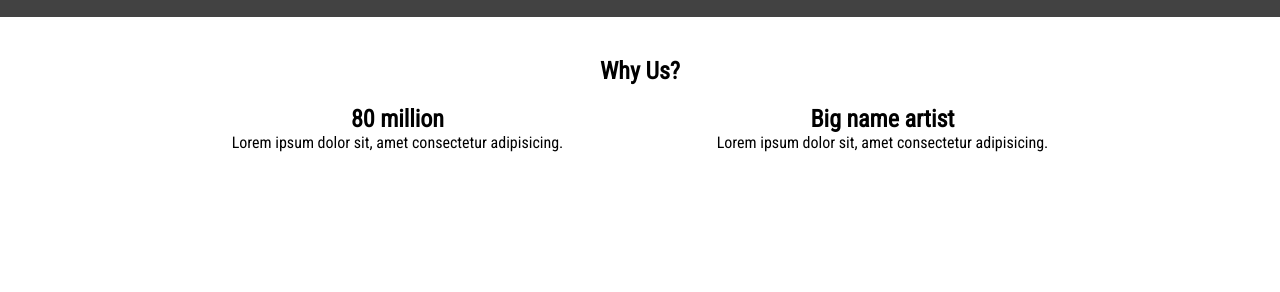
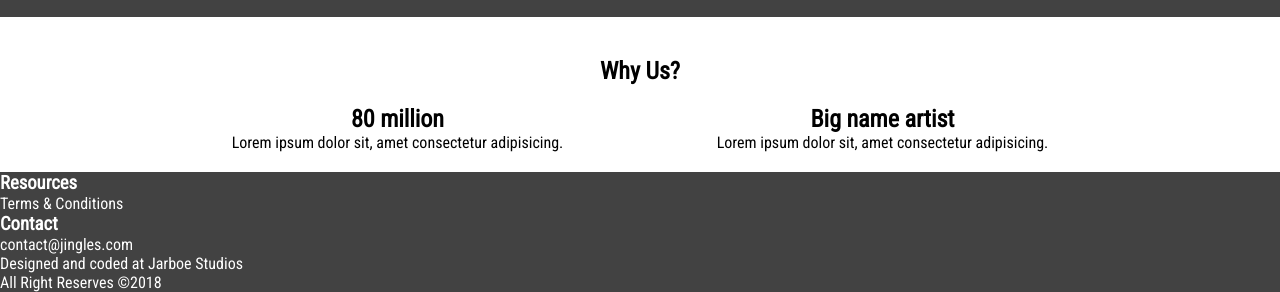
Before and after one commit to andrejarboe/jinglesV2, a Gatsby site: page / in a window 1280 px wide. Shown: the part 921-1213 px from the top of the page. Before the commit the page ends 1093 px from the top, so only its background shows below. Built offline with nearby package versions, Linux system fonts and the light colour scheme; Gatsby itself is replaced by a stand-in of ours.

Commit message:
start footer

```diff
--- /dev/null
+++ b/src/components/Footer/Footer.css
@@ -0,0 +1,9 @@
+:root {
+  --primary: #424242;
+  --secondary: #fff;
+}
+
+footer{
+    background: var(--primary);
+    color: var(--secondary);
+}
--- /dev/null
+++ b/src/components/Footer/Footer.jsx
@@ -0,0 +1,23 @@
+import React, { Component } from "react";
+import { Link } from "gatsby";
+
+import "./Footer.css";
+
+export default class Footer extends Component {
+  render() {
+    return (
+      <footer>
+        <div className="resources">
+          <h3>Resources</h3>
+          <Link>Terms & Conditions</Link>
+        </div>
+        <div className="contact">
+          <h3>Contact</h3>
+          <p>contact@jingles.com</p>
+          <a href="https://www.jarboestudios.com/" target="_blank">Designed and coded at Jarboe Studios</a>
+          <p>All Right Reserves &copy;2018</p>
+        </div>
+      </footer>
+    );
+  }
+}
--- /dev/null
+++ b/src/components/Footer/index.js
@@ -0,0 +1 @@
+export { default } from './Footer'
--- a/src/components/layout.jsx
+++ b/src/components/layout.jsx
@@ -2,7 +2,7 @@ import React from "react";
 import { Helmet } from "react-helmet";
 
 import Navbar from "./Navbar";
-// import Footer from "./Footer";
+import Footer from "./Footer";
 
 import "../css/layout.css";
 
@@ -22,7 +22,7 @@ const Layout = ({ children }) => (
         </div>
         <div className="main">{children}</div>
       </div>
-      {/* <Footer /> */}
+      <Footer />
     </div>
 
   </div>
```
